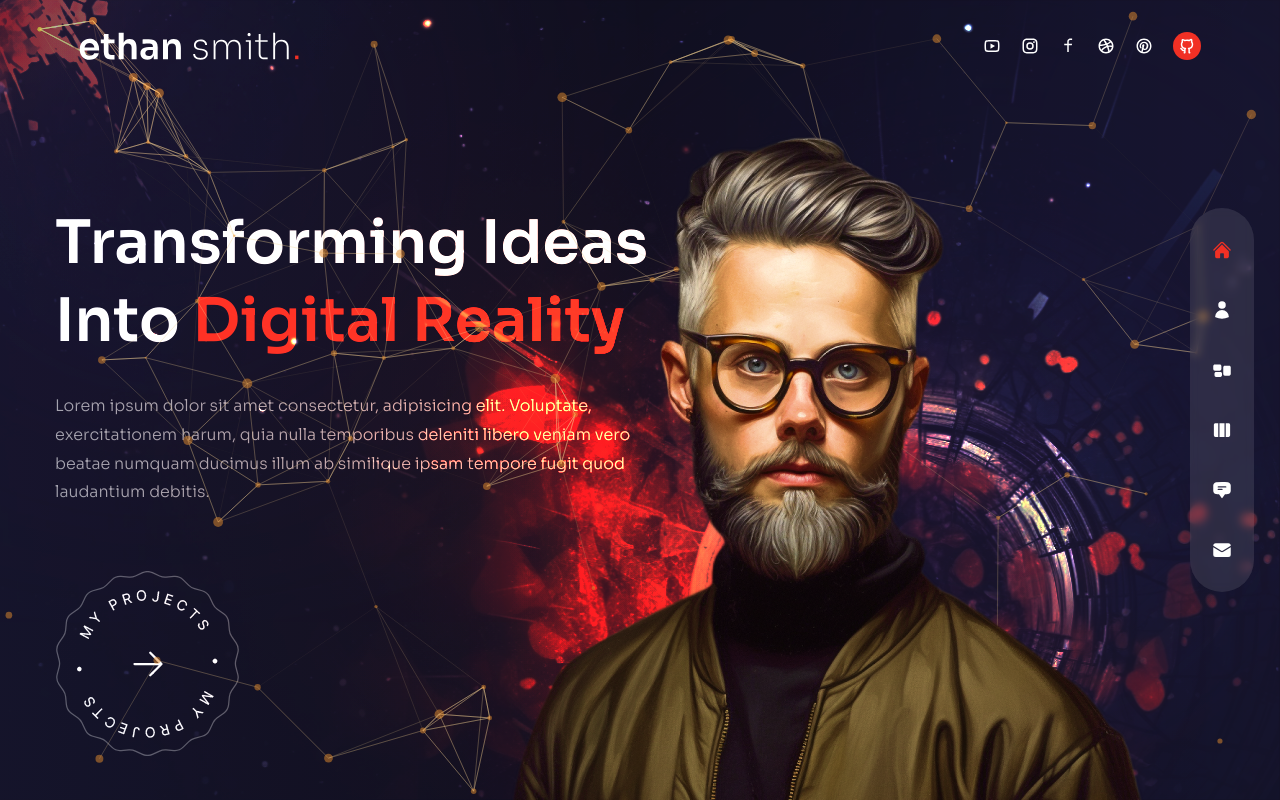
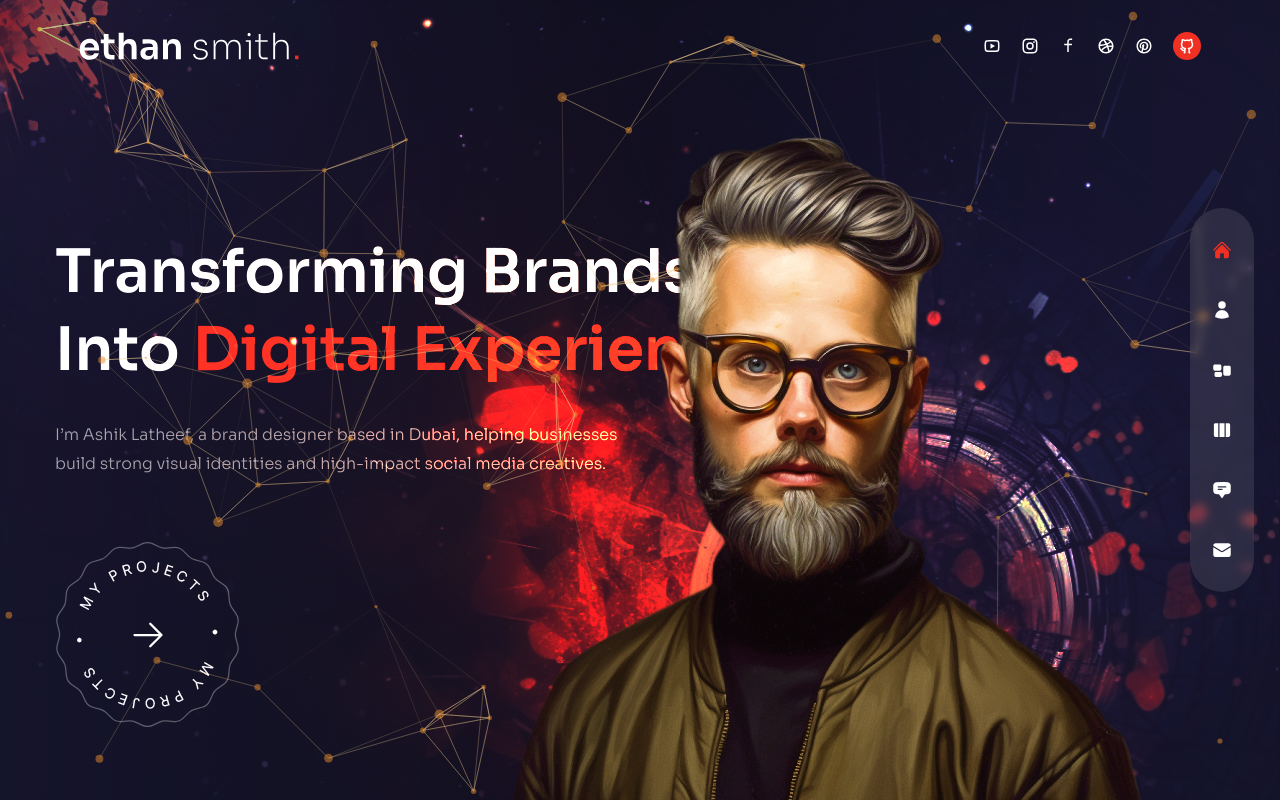
Before and after one commit to toktoashik-ux/ashiklatheef-portfolio, a Next.js app: page / in a window 1280 px wide. Built offline with nearby package versions, Linux system fonts and the light colour scheme.

Commit message:
Update index.jsx

```diff
--- a/pages/index.jsx
+++ b/pages/index.jsx
@@ -20,8 +20,8 @@ const Home = () => {
             exit="hidden"
             className="h1"
           >
-            Transforming Ideas <br /> Into{" "}
-            <span className="text-accent">Digital Reality</span>
+            Transforming Brands <br /> Into{" "}
+            <span className="text-accent">Digital Experiences</span>
           </motion.h1>
 
           {/* subtitle */}
@@ -32,10 +32,8 @@ const Home = () => {
             exit="hidden"
             className="max-w-sm xl:max-w-xl mx-auto xl:mx-0 mb-10 xl:mb-16"
           >
-            Lorem ipsum dolor sit amet consectetur, adipisicing elit. Voluptate,
-            exercitationem harum, quia nulla temporibus deleniti libero veniam
-            vero beatae numquam ducimus illum ab similique ipsam tempore fugit
-            quod laudantium debitis.
+            I’m Ashik Latheef, a brand designer based in Dubai, helping businesses build
+        strong visual identities and high-impact social media creatives.
           </motion.p>
 
           {/* btn */}
```
